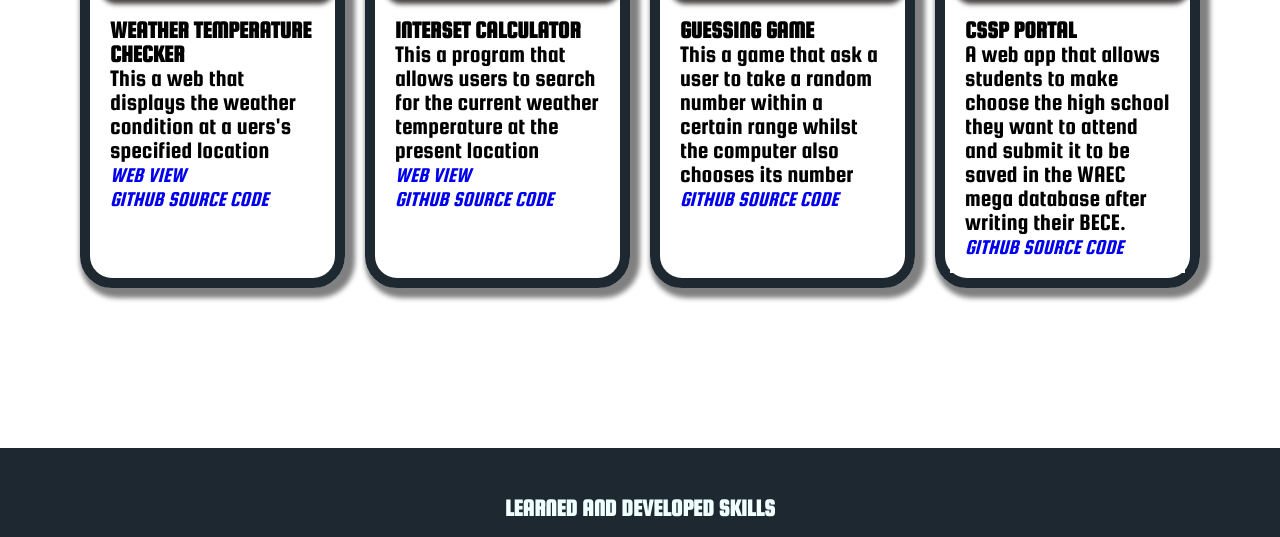
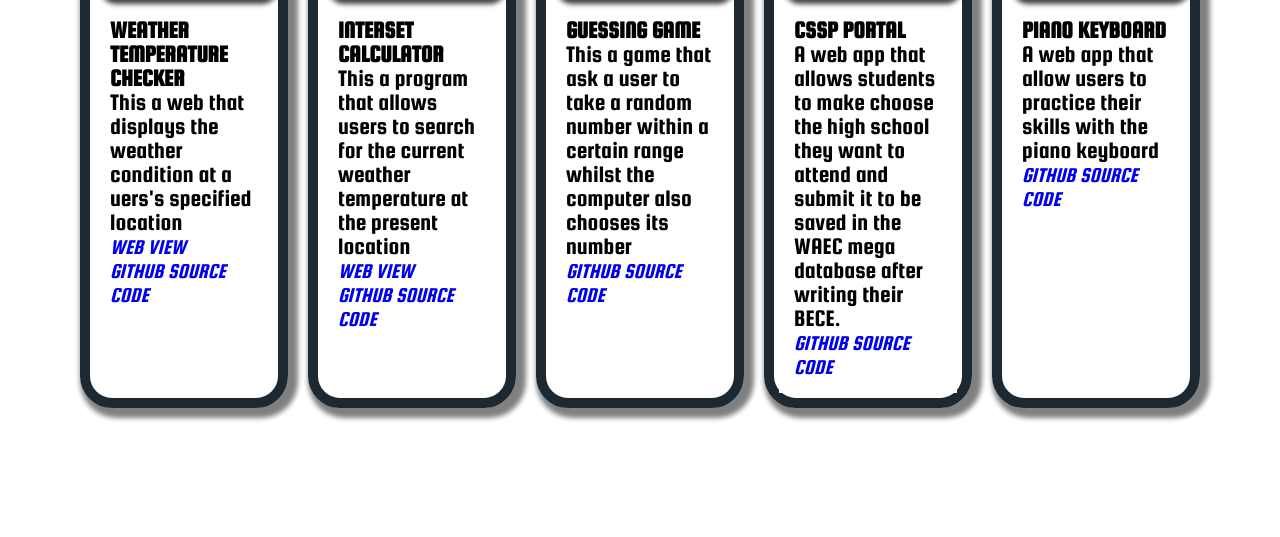
Before and after one commit to Simon-157/Simon-Portfolio, a PHP site: page /personal.html in a window 1280 px wide. Shown: the part 1989-2526 px from the top of the page. Run offline with PHP 8.4, Linux system fonts and the light colour scheme.

Commit message:
Added a project

```diff
--- a/personal.html
+++ b/personal.html
@@ -111,6 +111,14 @@
                         <a href="https://github.com/Simon-157/CSSP-PORTAL">GITHUB SOURCE CODE</a>
                     </div>
                 </div>
+                <div class="project" >
+                    <img class="projectimg"  src="https://img.icons8.com/ios-filled/50/000000/music-transcript.png"/>
+                    <div class="project-des">
+                        <h3>PIANO KEYBOARD</h3>
+                        <P>A web app that allow users to practice their skills with the piano keyboard</P>
+                        <a href="https://github.com/Simon-157/piano-keyboard">GITHUB SOURCE CODE</a>
+                    </div>
+                </div>
 
             </div>
         </div>
--- a/static/personal.css
+++ b/static/personal.css
@@ -322,6 +322,7 @@
     height: 490px;
     width: 100%;
     background-color: darkslategrey;
+
 }
 
 .project-sec{
@@ -330,6 +331,7 @@
     padding: 5rem;
     justify-content:space-between;
     gap:20px;
+    flex-wrap: wrap;
 
 }
 
@@ -341,6 +343,7 @@
     -webkit-animation: fade-in-left 10s both;
     -o-animation: fade-in-left 10s both;
     animation: fade-in-left 10s both;
+
 	/* flex-grow: 0;
 	flex-shrink: 1; */
 }
@@ -352,7 +355,7 @@
     border-radius: 2rem;
     text-align: left;
     box-shadow: 5px 5px 5px 5px grey;
-
+    flex-wrap: wrap;
 	/* flex-grow: 0; */
 
 
```
